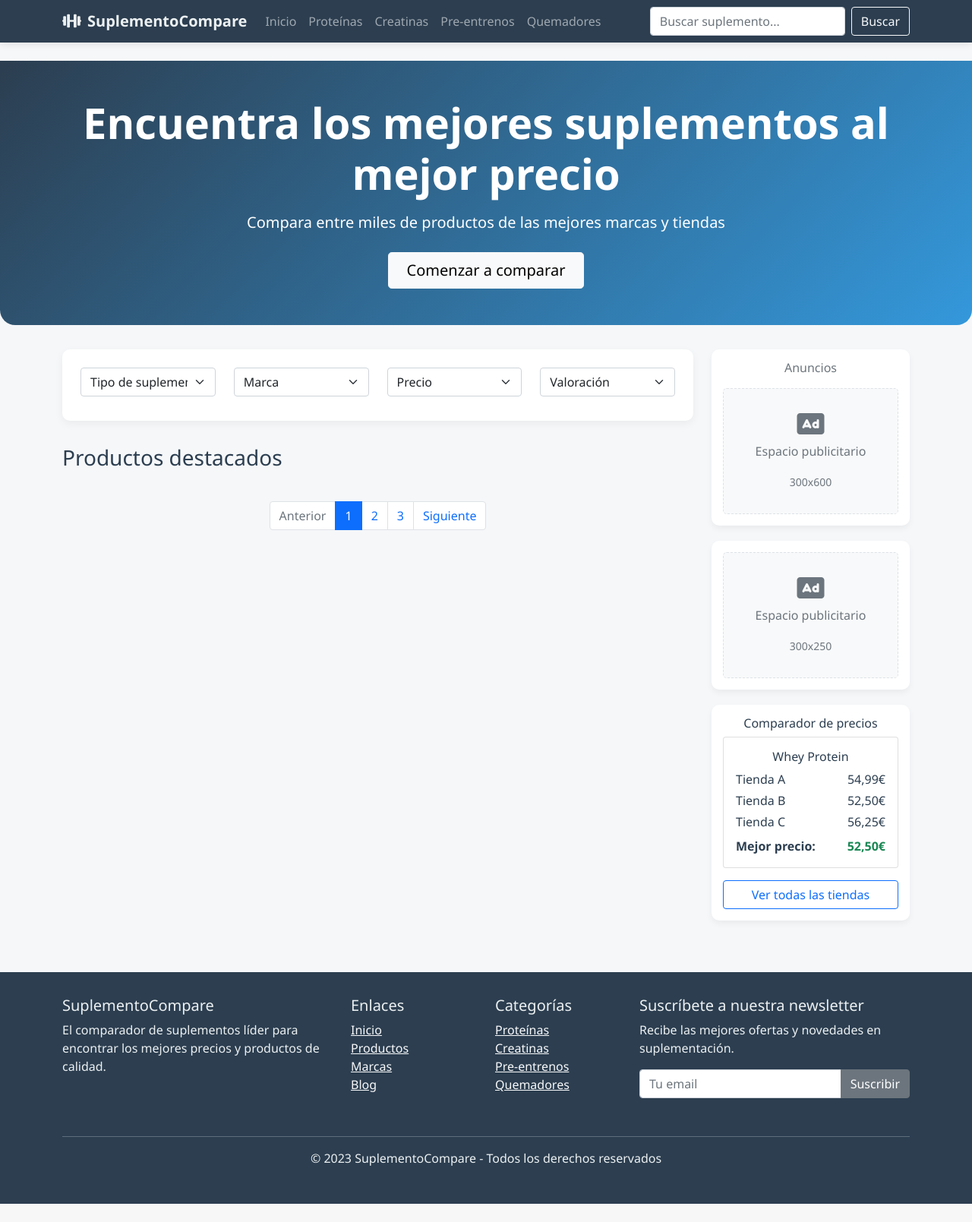
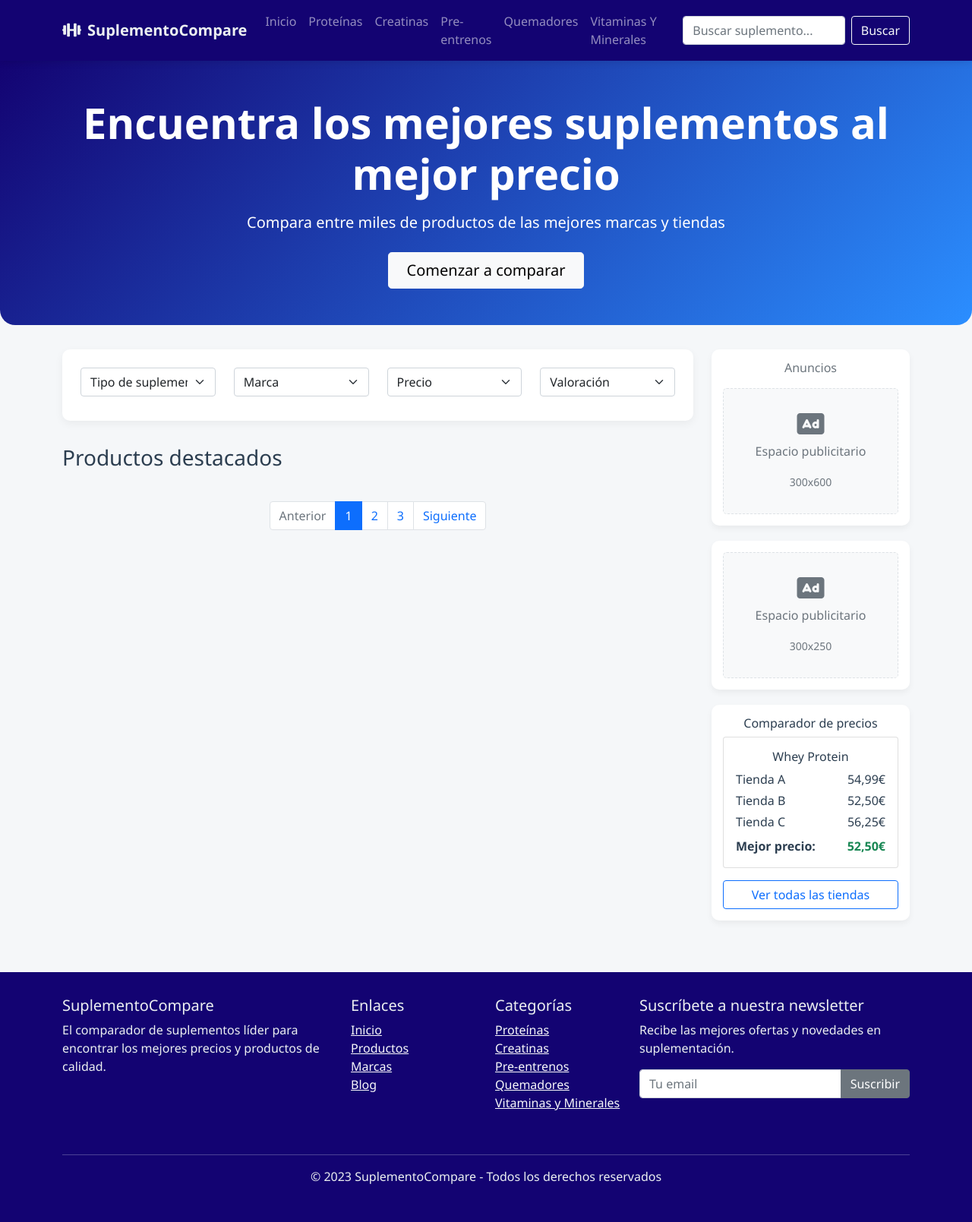
Before and after one commit to javiersanchezdolera777-blip/suplementos-comparator, a Flask app: template src/templates/index.html in a window 1280 px wide. Shown: the whole page at 76% size. Before the commit the page ends 1585 px from the top, so only its background shows below. Run offline with Flask 3, Linux system fonts and the light colour scheme; the template is opened without the code that fills it, so the values that code supplies are empty.

```diff
--- a/src/static/css/style.css
+++ b/src/static/css/style.css
@@ -1,7 +1,7 @@
 :root {
-    --primary-color: #2c3e50;
-    --secondary-color: #3498db;
-    --accent-color: #e74c3c;
+    --primary-color: #130372;
+    --secondary-color: #2b8eff;
+    --accent-color: #ff7300;
     --light-bg: #f8f9fa;
     --dark-text: #2c3e50;
     --light-text: #ecf0f1;
@@ -129,7 +129,7 @@ body {
 }
 
 .compare-btn:hover {
-    background-color: #c0392b;
+    background-color: #492bc0;
 }
 
 /* Colores para categorías */
@@ -138,6 +138,8 @@ body {
 .bg-pre-entreno { background-color: #ffc107 !important; color: #212529; }
 .bg-quemadores { background-color: #dc3545 !important; }
 .bg-aminoacidos { background-color: #17a2b8 !important; }
+.bg-VitaminasYMinerales { background-color: #cef410 !important; }
+
 
 /* Responsive adjustments */
 @media (max-width: 768px) {
--- a/src/templates/includes/footer.html
+++ b/src/templates/includes/footer.html
@@ -21,6 +21,7 @@
                     <li><a href="{{ url_for('main.productos', category='creatina') }}" class="text-light">Creatinas</a></li>
                     <li><a href="{{ url_for('main.productos', category='pre-entreno') }}" class="text-light">Pre-entrenos</a></li>
                     <li><a href="{{ url_for('main.productos', category='quemadores') }}" class="text-light">Quemadores</a></li>
+                    <li><a href="{{ url_for('main.productos', category='Vitaminas y Minerales') }}" class="text-light">Vitaminas y Minerales</a></li>
                 </ul>
             </div>
             <div class="col-md-4 mb-4">
--- a/src/templates/includes/navigation.html
+++ b/src/templates/includes/navigation.html
@@ -23,6 +23,9 @@
                 <li class="nav-item">
                     <a class="nav-link {{ 'active' if request.endpoint == 'main.productos' and request.args.get('category') == 'quemadores' }}" href="{{ url_for('main.productos', category='quemadores') }}">Quemadores</a>
                 </li>
+                <li class="nav-item">
+                    <a class="nav-link {{ 'active' if request.endpoint == 'main.productos' and request.args.get('category') == 'Vitaminas Y Minerales' }}" href="{{ url_for('main.productos', category='Vitaminas Y Minerales') }}">Vitaminas Y Minerales</a>
+                </li>
             </ul>
             <form class="d-flex" action="{{ url_for('main.productos') }}">
                 <input class="form-control me-2" type="search" name="q" placeholder="Buscar suplemento..." value="{{ request.args.get('q', '') }}">
--- a/src/templates/index.html
+++ b/src/templates/index.html
@@ -27,6 +27,7 @@
                                 <option value="pre-entreno">Pre-entreno</option>
                                 <option value="quemadores">Quemadores</option>
                                 <option value="aminoacidos">Aminoácidos</option>
+                                <option value="VitaminasYMinerales">Vitaminas y Minerales</option>
                             </select>
                         </div>
                         <div class="col-md-3 mb-2">
@@ -37,6 +38,8 @@
                                 <option>Scitec Nutrition</option>
                                 <option>BSN</option>
                                 <option>MuscleTech</option>
+                                <option>HSN</option>
+                                <option>Prozis</option>
                             </select>
                         </div>
                         <div class="col-md-3 mb-2">
```
